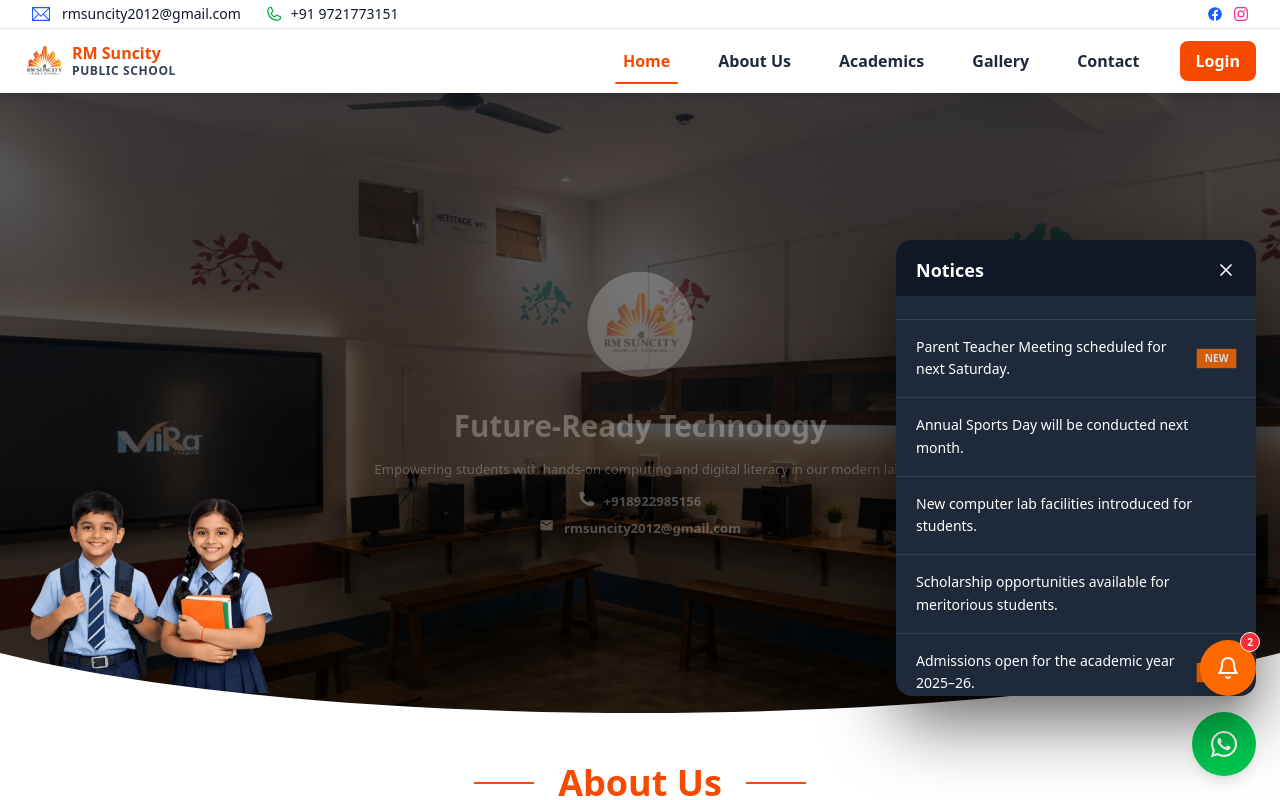
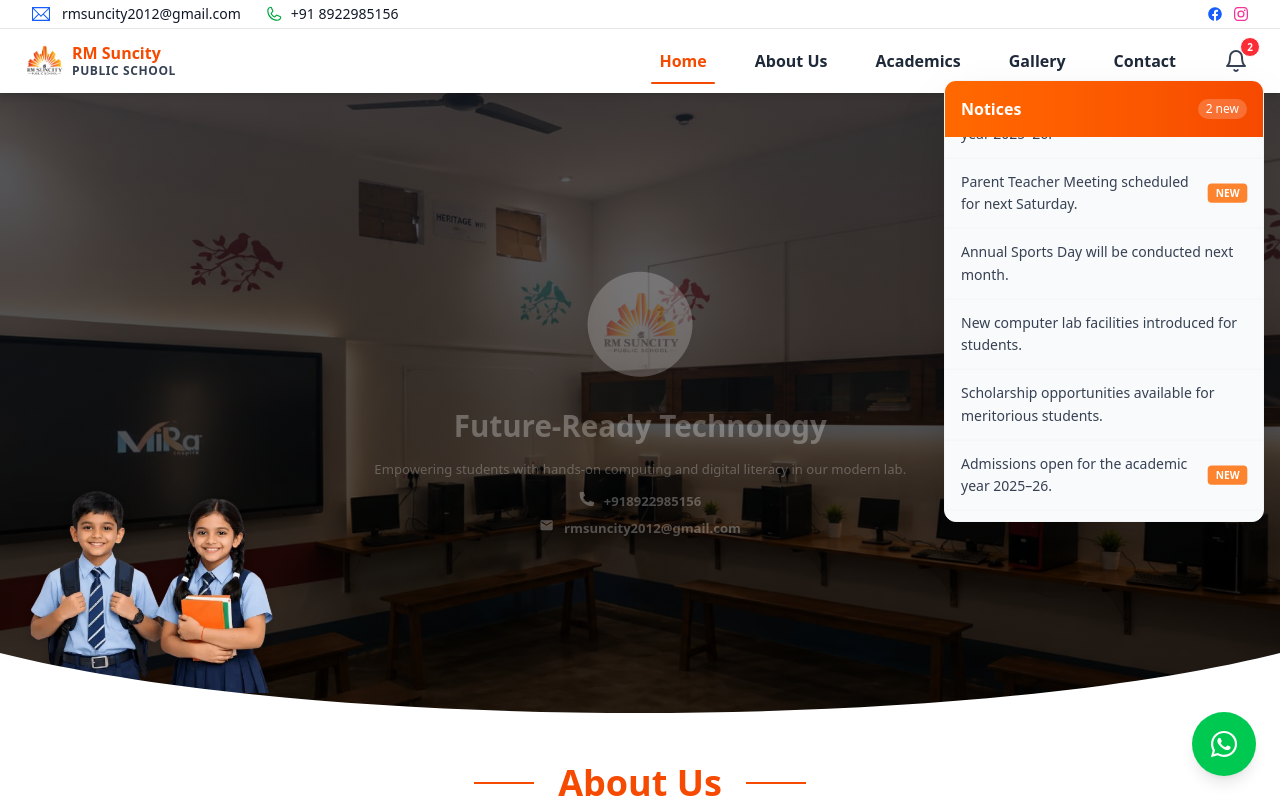
Before and after one commit to HASVIK-Technologies/rm-suncity-website, a Next.js app: page / in a window 1280 px wide. Both pictures are taken after a click on the button "Open notifications". Shown: the top 800 px of the page. Built offline with nearby package versions, Linux system fonts and the light colour scheme.

Commit message:
Update styles and components

```diff
--- a/components/FloatingActions.tsx
+++ b/components/FloatingActions.tsx
@@ -1,29 +1,9 @@
 "use client";
 
-import { useState } from "react";
-import { AnimatePresence, motion } from "framer-motion";
-import { FiBell, FiX } from "react-icons/fi";
 import { FaWhatsapp } from "react-icons/fa";
 
-const notices = [
-  { text: "Admissions open for the academic year 2025–26.", isNew: true },
-  { text: "Parent Teacher Meeting scheduled for next Saturday.", isNew: true },
-  { text: "Annual Sports Day will be conducted next month.", isNew: false },
-  {
-    text: "New computer lab facilities introduced for students.",
-    isNew: false,
-  },
-  {
-    text: "Scholarship opportunities available for meritorious students.",
-    isNew: false,
-  },
-];
-
 export default function FloatingActions() {
-  const [open, setOpen] = useState(false);
-
-  const newCount = notices.filter((notice) => notice.isNew).length;
-  const whatsappNumber = "918877226655";
+  const whatsappNumber = "918922985156";
   const whatsappMessage = "Hello! I would like to inquire about RM Suncity Public School.";
 
   const handleWhatsAppClick = () => {
@@ -33,80 +13,7 @@ export default function FloatingActions() {
   };
 
   return (
-    <div className="fixed bottom-6 right-6 z-9999 flex flex-col items-end gap-4">
-      <AnimatePresence>
-        {open && (
-          <motion.div
-            initial={{ opacity: 0, y: 20, scale: 0.96 }}
-            animate={{ opacity: 1, y: 0, scale: 1 }}
-            exit={{ opacity: 0, y: 20, scale: 0.96 }}
-            transition={{ duration: 0.25 }}
-            className="absolute bottom-20 right-0 w-82.5 overflow-hidden rounded-2xl shadow-[0_25px_70px_rgba(0,0,0,0.6)] sm:w-90"
-          >
-            <div className="flex items-center justify-between bg-gray-900 px-5 pb-3 pt-4">
-              <h3 className="text-lg font-semibold text-white">Notices</h3>
-              <button
-                onClick={() => setOpen(false)}
-                className="text-white transition hover:text-orange-400"
-                aria-label="Close notices"
-              >
-                <FiX size={20} />
-              </button>
-            </div>
-
-            <div className="relative h-100 overflow-hidden bg-gray-800">
-              <motion.div
-                animate={{ y: ["0%", "-50%"] }}
-                transition={{ duration: 20, ease: "linear", repeat: Infinity }}
-                className="absolute w-full"
-              >
-                {[...notices, ...notices].map((notice, index) => (
-                  <div
-                    key={`${notice.text}-${index}`}
-                    className="flex items-center justify-between border-b border-gray-700 px-5 py-4"
-                  >
-                    <span className="pr-4 text-sm leading-relaxed text-white">
-                      {notice.text}
-                    </span>
-
-                    {notice.isNew && (
-                      <motion.span
-                        animate={{ opacity: [1, 0.45, 1], scale: [1, 1.05, 1] }}
-                        transition={{ duration: 1, repeat: Infinity, ease: "easeInOut" }}
-                        className="bg-orange-500 px-2 py-0.5 text-[10px] font-semibold text-white"
-                      >
-                        NEW
-                      </motion.span>
-                    )}
-                  </div>
-                ))}
-              </motion.div>
-            </div>
-          </motion.div>
-        )}
-      </AnimatePresence>
-
-      <button
-        onClick={() => setOpen((prev) => !prev)}
-        className="relative flex h-14 w-14 items-center justify-center rounded-full bg-orange-500 text-white shadow-xl transition hover:bg-orange-600"
-        aria-label={open ? "Close notices" : "Open notices"}
-        title={open ? "Close notices" : "Open notices"}
-      >
-        <motion.span
-          animate={newCount > 0 ? { scale: [1, 1.12, 1], opacity: [1, 0.75, 1] } : {}}
-          transition={{ duration: 1.2, repeat: Infinity, ease: "easeInOut" }}
-          className="flex items-center justify-center"
-        >
-          <FiBell size={24} />
-        </motion.span>
-
-        {newCount > 0 && (
-          <span className="absolute -top-2 -right-1 flex h-5 w-5 items-center justify-center rounded-full border border-white bg-red-500 text-[10px] font-semibold text-white">
-            {newCount}
-          </span>
-        )}
-      </button>
-
+    <div className="fixed bottom-6 right-6 z-50">
       <button
         onClick={handleWhatsAppClick}
         className="flex h-16 w-16 items-center justify-center rounded-full bg-green-500 text-white shadow-lg transition hover:bg-green-600"
--- a/components/Navbar.tsx
+++ b/components/Navbar.tsx
@@ -1,21 +1,30 @@
 "use client";
 
 import Link from "next/link";
-import { useState, useEffect } from "react";
+import { useState, useEffect, useRef } from "react";
 import { usePathname, useRouter } from "next/navigation";
 import { AnimatePresence, motion } from "framer-motion";
 import { TfiEmail } from "react-icons/tfi";
 import { PiPhone } from "react-icons/pi";
 import { FaFacebook, FaSignOutAlt } from "react-icons/fa";
 import { BsInstagram } from "react-icons/bs";
-import { FiChevronDown } from "react-icons/fi";
+import { FiChevronDown, FiBell } from "react-icons/fi";
 import LoginPopup from "./LoginPopup";
 import toast from "react-hot-toast";
+
+const notices = [
+  { text: "Admissions open for the academic year 2025–26.", isNew: true },
+  { text: "Parent Teacher Meeting scheduled for next Saturday.", isNew: true },
+  { text: "Annual Sports Day will be conducted next month.", isNew: false },
+  { text: "New computer lab facilities introduced for students.", isNew: false },
+  { text: "Scholarship opportunities available for meritorious students.", isNew: false },
+];
 
 export default function Navbar() {
   const [menuOpen, setMenuOpen] = useState(false);
   const [loginOpen, setLoginOpen] = useState(false);
   const [profileOpen, setProfileOpen] = useState(false);
+  const [notificationOpen, setNotificationOpen] = useState(false);
   const [isLoggedIn, setIsLoggedIn] = useState(false);
   const [userProfile, setUserProfile] = useState<{
     name: string;
@@ -24,6 +33,7 @@ export default function Navbar() {
   } | null>(null);
   const pathname = usePathname();
   const router = useRouter();
+  const notificationRef = useRef<HTMLDivElement>(null);
 
   useEffect(() => {
     const loggedIn =
@@ -44,6 +54,26 @@ export default function Navbar() {
       setUserProfile(null);
     }
   }, []);
+
+  // Close notification panel when clicking outside
+  useEffect(() => {
+    const handleClickOutside = (event: MouseEvent) => {
+      if (
+        notificationRef.current &&
+        !notificationRef.current.contains(event.target as Node)
+      ) {
+        setNotificationOpen(false);
+      }
+    };
+
+    if (notificationOpen) {
+      document.addEventListener("mousedown", handleClickOutside);
+    }
+
+    return () => {
+      document.removeEventListener("mousedown", handleClickOutside);
+    };
+  }, [notificationOpen]);
 
   // Helper to get initials from name
   const getInitials = (name: string): string => {
@@ -75,7 +105,7 @@ export default function Navbar() {
   ];
 
   const contactDetails = {
-    contactNumber: "+91 9721773151",
+    contactNumber: "+91 8922985156",
     emailId: "rmsuncity2012@gmail.com",
     facebookPage: "https://www.facebook.com/rmsuncitymaniar",
     instaPage: "https://www.instagram.com/rmsuncity",
@@ -246,10 +276,22 @@ export default function Navbar() {
             ) : (
               <li>
                 <button
-                  onClick={() => setLoginOpen(true)}
-                  className="px-4 py-2 bg-orange-600 hover:bg-orange-700 text-white font-semibold rounded-lg transition-colors duration-300"
+                  onClick={() => setNotificationOpen(!notificationOpen)}
+                  className="relative p-2 text-gray-700 hover:text-orange-600 transition-colors"
+                  aria-label={notificationOpen ? "Close notifications" : "Open notifications"}
                 >
-                  Login
+                  <motion.span
+                    animate={notices.filter(n => n.isNew).length > 0 ? { scale: [1, 1.12, 1], opacity: [1, 0.75, 1] } : {}}
+                    transition={{ duration: 1.2, repeat: Infinity, ease: "easeInOut" }}
+                    className="flex items-center justify-center"
+                  >
+                    <FiBell size={24} />
+                  </motion.span>
+                  {notices.filter(n => n.isNew).length > 0 && (
+                    <span className="absolute -top-1 -right-1 flex h-5 w-5 items-center justify-center rounded-full border border-white bg-red-500 text-[10px] font-semibold text-white">
+                      {notices.filter(n => n.isNew).length}
+                    </span>
+                  )}
                 </button>
               </li>
             )}
@@ -354,12 +396,20 @@ export default function Navbar() {
                   <li className="px-6 py-2">
                     <button
                       onClick={() => {
-                        setLoginOpen(true);
+                        setNotificationOpen(!notificationOpen);
                         setMenuOpen(false);
                       }}
-                      className="w-full px-4 py-2 bg-orange-600 hover:bg-orange-700 text-white font-semibold rounded-lg transition-colors"
+                      className="w-full flex items-center justify-center gap-2 px-4 py-2 text-gray-700 hover:text-orange-600 font-semibold rounded-lg transition-colors"
                     >
-                      Login
+                      <span className="relative">
+                        <FiBell size={20} />
+                        {notices.filter(n => n.isNew).length > 0 && (
+                          <span className="absolute -top-1 -right-1 flex h-4 w-4 items-center justify-center rounded-full border border-white bg-red-500 text-[9px] font-semibold text-white">
+                            {notices.filter(n => n.isNew).length}
+                          </span>
+                        )}
+                      </span>
+                      Notifications
                     </button>
                   </li>
                 )}
@@ -380,6 +430,54 @@ export default function Navbar() {
           setIsLoggedIn(loggedIn);
         }}
       />
+
+      {/* Notification Panel */}
+      <AnimatePresence>
+        {notificationOpen && (
+          <motion.div
+            ref={notificationRef}
+            initial={{ opacity: 0, x: 20 }}
+            animate={{ opacity: 1, x: 0 }}
+            exit={{ opacity: 0, x: 20 }}
+            transition={{ duration: 0.2 }}
+            className="fixed top-20 right-4 z-50 w-80 bg-white rounded-xl shadow-2xl border border-gray-100 overflow-hidden"
+          >
+            <div className="p-4 bg-gradient-to-r from-orange-500 to-orange-600 text-white flex items-center justify-between">
+              <h3 className="font-semibold">Notices</h3>
+              <span className="bg-white/20 px-2 py-0.5 rounded-full text-xs">
+                {notices.filter(n => n.isNew).length} new
+              </span>
+            </div>
+            <div className="relative h-96 overflow-hidden bg-gray-50">
+              <motion.div
+                animate={{ y: ["0%", "-50%"] }}
+                transition={{ duration: 20, ease: "linear", repeat: Infinity }}
+                className="absolute w-full"
+              >
+                {[...notices, ...notices].map((notice, index) => (
+                  <div
+                    key={`${notice.text}-${index}`}
+                    className="flex items-center justify-between border-b border-gray-100 px-4 py-3"
+                  >
+                    <span className="text-sm text-gray-700 leading-relaxed">
+                      {notice.text}
+                    </span>
+                    {notice.isNew && (
+                      <motion.span
+                        animate={{ opacity: [1, 0.45, 1], scale: [1, 1.05, 1] }}
+                        transition={{ duration: 1, repeat: Infinity, ease: "easeInOut" }}
+                        className="bg-orange-500 px-2 py-0.5 rounded text-[10px] font-semibold text-white ml-2 flex-shrink-0"
+                      >
+                        NEW
+                      </motion.span>
+                    )}
+                  </div>
+                ))}
+              </motion.div>
+            </div>
+          </motion.div>
+        )}
+      </AnimatePresence>
     </>
   );
 }
--- a/components/WhatsAppButton.tsx
+++ b/components/WhatsAppButton.tsx
@@ -3,7 +3,7 @@
 import { FaWhatsapp } from "react-icons/fa";
 
 export default function WhatsAppButton() {
-  const whatsappNumber = "918877226655"; // Replace with your WhatsApp number (country code + number)
+  const whatsappNumber = "919235818178"; // Replace with your WhatsApp number (country code + number)
   const whatsappMessage = "Hello! I would like to inquire about RM Suncity Public School.";
 
   const handleWhatsAppClick = () => {
@@ -15,7 +15,7 @@ export default function WhatsAppButton() {
   return (
     <button
       onClick={handleWhatsAppClick}
-      className="fixed bottom-6 right-6 bg-green-500 hover:bg-green-600 text-white rounded-full p-4 shadow-xl hover:shadow-2xl transition-all duration-300 z-40 flex items-center justify-center"
+      className="fixed bottom-6 right-6 bg-gradient-to-br from-green-500 to-green-600 hover:from-green-600 hover:to-green-700 text-white rounded-full p-4 shadow-xl hover:shadow-2xl transition-all duration-300 z-40 flex items-center justify-center"
       style={{ zIndex: 9998 }}
       aria-label="Contact us on WhatsApp"
       title="Contact us on WhatsApp"
```
